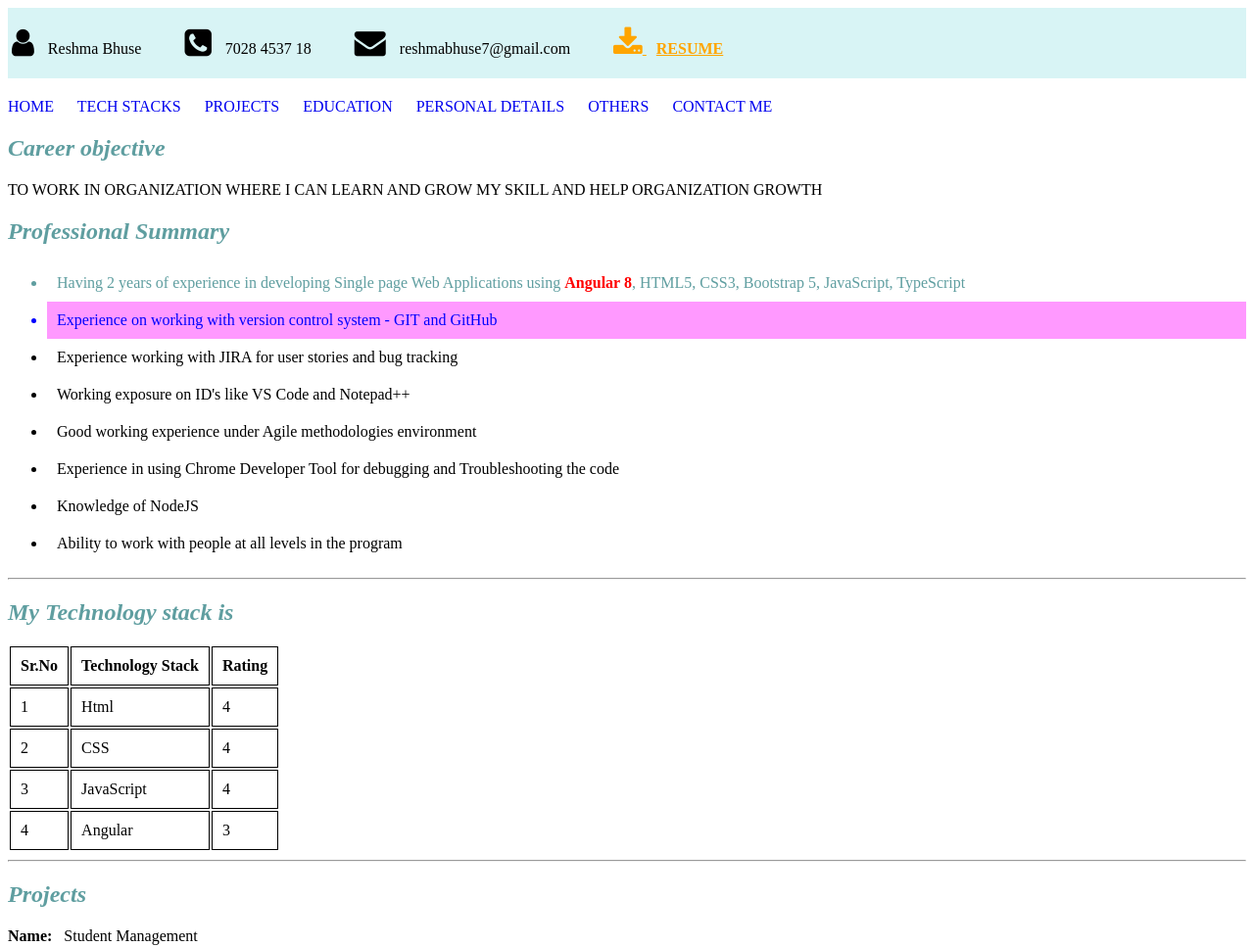
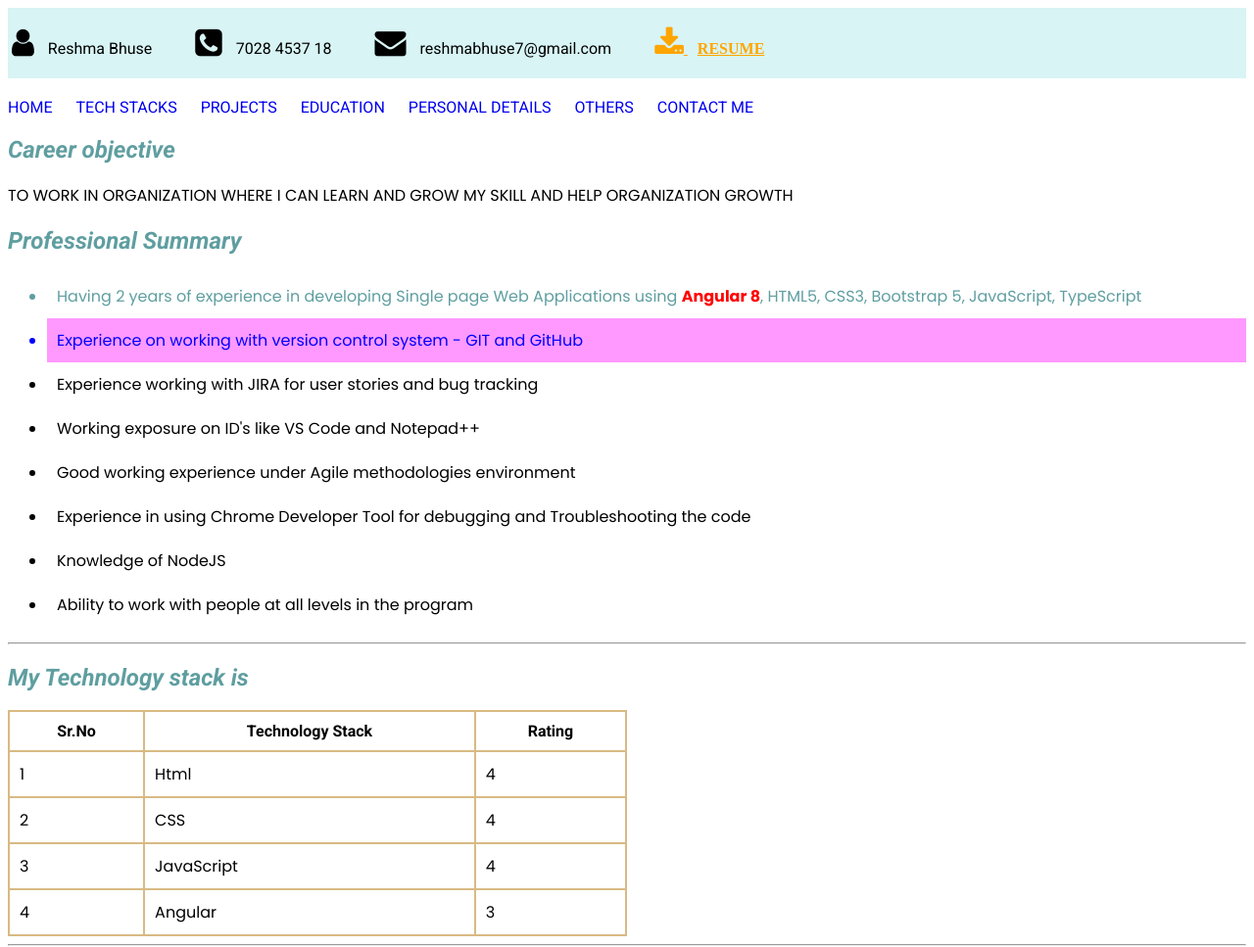
Before and after one commit to RbBhuse/my-profile, a plain HTML site: page index.html in a window 1280 px wide. Shown: the top 967 px of the page at 98% size. Drawn offline with Linux system fonts and the light colour scheme.

Commit message:
Adding font families
Adding font families

```diff
--- a/index.html
+++ b/index.html
@@ -7,6 +7,10 @@
     <!-- CDN Link -->
 
     <link rel="stylesheet" href="https://cdnjs.cloudflare.com/ajax/libs/font-awesome/4.7.0/css/font-awesome.min.css">
+<!-- Font Family link-->
+<link rel="preconnect" href="https://fonts.googleapis.com">
+<link rel="preconnect" href="https://fonts.gstatic.com" crossorigin>
+<link href="https://fonts.googleapis.com/css2?family=Itim&family=Poppins:ital,wght@0,100;0,200;0,300;0,400;0,500;0,600;0,700;0,800;0,900;1,100;1,200;1,300;1,400;1,500;1,600;1,700;1,800;1,900&family=Roboto:ital,wght@0,100;0,300;0,400;0,500;0,700;0,900;1,100;1,300;1,400;1,500;1,700;1,900&display=swap" rel="stylesheet">
 <style>
 
 header{
@@ -30,6 +34,7 @@ font-weight: bolder;
 color: cadetblue;
 
 font-style: italic;
+font-family: "Roboto", sans-serif;
 
 }
 
@@ -38,6 +43,7 @@ font-style: italic;
 margin-right: 40px;
 
 margin-left: 10px;
+font-family: "Roboto", sans-serif;
 
 }
 
@@ -46,13 +52,16 @@ margin-left: 10px;
 margin-left: 10px;
 
 }
-
+.allContent{
+  font-family: "Poppins", sans-serif;
+}
 nav{
   margin-top: 20px;
 }
 .nav-info{
   margin-right: 20px;
   text-decoration: none;
+  font-family: "Roboto", sans-serif;
 }
 li{
   padding: 10px;
@@ -65,15 +74,24 @@ li{
   color: blue;
   background-color: #ff99ff;
 }
-th,td,tr{
-  border:1px solid black;
+table,th,td,tr{
+  border: 2px solid rgb(216, 186, 131);
   border-collapse: collapse;
+
+}
+td,th{
   padding: 10px;
 }
-
+.techTable{
+  width: 50%;
+}
 .footer-icon{
   margin-right: 30px;;
 }
+th{
+  font-family: "Roboto", sans-serif;
+}
+
     </style>
 </head>
 <body>
@@ -129,7 +147,7 @@ th,td,tr{
 <!-- Career objective  Section -->
 <section>
 <h2 class="heading">Career objective</h2>
-<p>
+<p class="allContent">
   TO WORK IN ORGANIZATION WHERE I CAN LEARN AND GROW MY SKILL AND HELP ORGANIZATION GROWTH
 </p>
 </section>
@@ -139,7 +157,7 @@ th,td,tr{
 
     <h2 class="heading">Professional Summary</h2>
 
-    <ul>
+    <ul class="allContent">
 
       <li style="color:cadetblue">Having 2 years of experience in developing Single page Web Applications using  <span id ="angular">Angular 8</span>, HTML5, CSS3, Bootstrap 5, JavaScript, TypeScript</li>
 
@@ -167,13 +185,13 @@ th,td,tr{
 
     <h2 class="heading">My Technology stack is</h2>
 
-    <table  class="table-info">
+    <table  class="table-info techTable">
         <thead>
             <tr>
                 <th><strong>Sr.No</strong></th>
             <th><strong>Technology Stack</strong></th>
             <th><strong>Rating</strong></th></tr>
-            <tbody>
+            <tbody class="allContent">
                 <tr>
                     <td>1</td>
                     <td>Html</td>
@@ -209,8 +227,8 @@ th,td,tr{
   <section id="project">
 
     <h2 class="heading">Projects</h2>
-
-    <strong>Name: </strong>&nbsp Student Management <br>
+<div class="allContent">
+    <strong>Name: </strong>Student Management <br>
     <br>
     <strong>Environment:</strong> Angular 8. TypeScript, JavaScript (ES6), HTML5, CSS, Bootstrap, GitHub, Desktop GitHub, Agile and JIRA, IDE - VS Code<br>
     <br>
@@ -221,9 +239,9 @@ th,td,tr{
     <hr>
     <strong>Roles and Responsibilities:</strong><br>
      <br>
+    </div>
 
-
-  <ul  class="role-info">
+  <ul  class="allContent">
       <li>Designed and implemented the user interface using HTML, 5 and CSS</li>
       <li>Work closely with backend developers for code integration</li>
       <li>Identifying and troubleshooting issues with front end code</li>
@@ -258,7 +276,7 @@ th,td,tr{
         <th>Board/University</th>
         <th>Year</th>
         <th>Percentage</th></tr></thead>
-        <tbody>
+        <tbody class="allContent">
           <tr>
               <td>BE</td>
               <td>CSMIT,Shedung,Panvel</td>
@@ -304,7 +322,7 @@ th,td,tr{
         <br>
         <br>
 
-        <section id="contactMe">
+        <section id="contactMe" class="allContent">
 
             <!-- Copy write section -->
 
```
